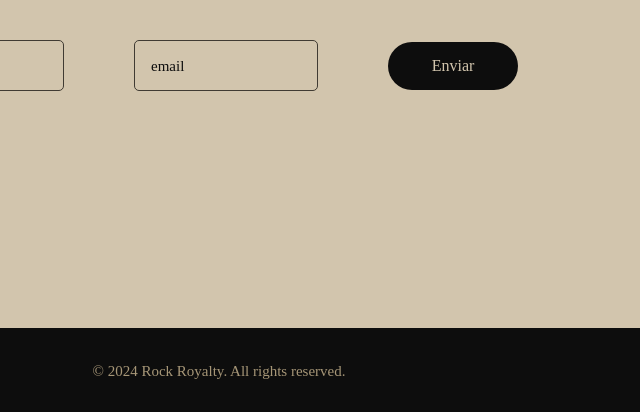
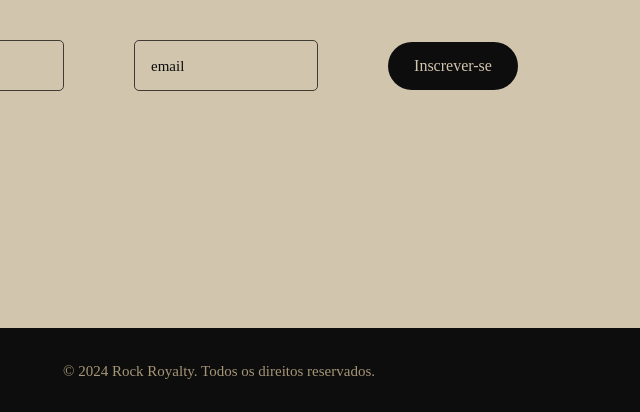
Before and after one commit to Very-Big-Corp-of-UCB/Rock-Royalty, a plain HTML site: page pages/blog.html in a window 1280 px wide. Shown: the part 2548-2960 px from the top of the page, 441-1081 px from the left. Drawn offline with Linux system fonts and the light colour scheme.

Commit message:
Update blog.html

```diff
--- a/pages/blog.html
+++ b/pages/blog.html
@@ -31,7 +31,8 @@
       <div class="blog-posts-post6"></div>
     </div>
 
-    <!-- Decorative Image -->
+    <!-- Decorative Image
+    COLOCAR VIDEOS AQUI-->
     <div class="img-decoration"></div>
 
     <!-- Popular Posts Section -->
@@ -44,6 +45,9 @@
       <div class="popular-posts-post2"></div>
       <div class="popular-posts-post3"></div>
     </div>
+
+     <!-- Newsletter Section
+    FAZER UM MODAL DE CONFIRMACAO DE ENVIO -->
 
     <div class="newsletter">
       <div class="newsletter-headline">
@@ -58,7 +62,7 @@
           <input type="email" name="email" id="#" placeholder="email">
         </div>
         <div class="send-button">
-          <button>Enviar</button>
+          <button>Inscrever-se</button>
         </div>
 
       </div>
@@ -66,7 +70,7 @@
 
     <!-- Footer -->
     <div class="rights-footer">
-      <p>&copy; 2024 Rock Royalty. All rights reserved.</p>
+      <p>&copy; 2024 Rock Royalty. Todos os direitos reservados.</p>
     </div>
   </body>
 </html>
```
